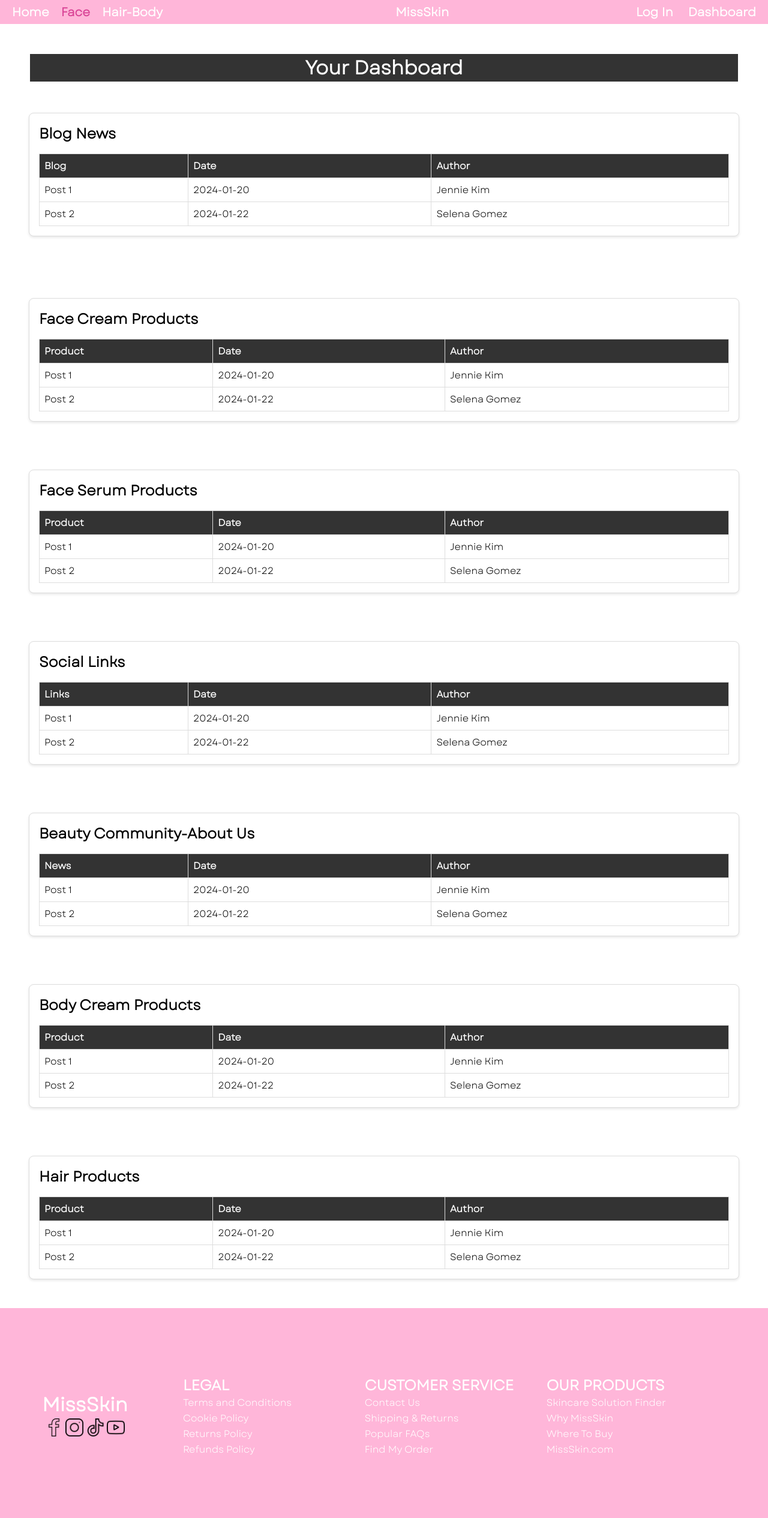
After one commit to RitaShkodra/MissSkin, a PHP site: page /dashboard.html in a window 1280 px wide. The commit adds this page. Shown: the whole page at 60% size. Run offline with PHP 8.4, Linux system fonts and the light colour scheme.

Commit message:
I created the dashboard with tables along with the HTML and CSS code

```diff
--- /dev/null
+++ b/MissSkin.txt
@@ -0,0 +1,6 @@
+
+
+https://github.com/RitaShkodra/MissSkin
+
+Gerta Ahma    id-222364875
+Rita Shkdra   id-222367817
--- /dev/null
+++ b/dashboard.html
@@ -0,0 +1,273 @@
+<!DOCTYPE html>
+<html lang="en">
+<head>
+    <meta charset="UTF-8">
+    <meta name="viewport" content="width=device-width, initial-scale=1.0">
+    <title>Document</title>
+    <link rel="stylesheet" href="home.css">
+</head>
+<body>
+    <div class="nav">
+        <p>
+            <div class="navicon">&#9776;</div>
+           <a href="home.html"> <label for="">Home</label></a>
+            <a href="face.html" class="active"><label for="">Face</label></a>
+           <a href="hairbody.html"> <label for="">Hair-Body</label></a>
+            <a href="home.html" class="MissSkin"><label for="">MissSkin</label></a>
+           <a href="login.html" class="LogIn"> <label for="" >Log In</label></a>
+           <a href="dashboard.html" class="Dashboard"> <label for="" >Dashboard</label></a>
+
+        </p>
+    </div>
+    <div class="DSH">
+        <h1>Your Dashboard</h1>
+    </div>
+
+      <section>
+        <div class="bNews">
+          <h2>Blog News</h2>
+          <table>
+            <!-- Tabela për Blog News -->
+            <thead>
+              <tr>
+                <th>Blog</th>
+                <th>Date</th>
+                <th>Author</th>
+              </tr>
+            </thead>
+            <tbody>
+              <!-- Rreshtat e dhënave për Blog News -->
+              <tr>
+                <td>Post 1</td>
+                <td>2024-01-20</td>
+                <td>Jennie Kim </td>
+              </tr>
+              <tr>
+                <td>Post 2</td>
+                <td>2024-01-22</td>
+                <td>Selena Gomez</td>
+              </tr>
+            </tbody>
+          </table>
+        </div>
+
+      </section>
+      <br>
+      <section>
+        <div class="bNews">
+          <h2>Face Cream Products</h2>
+          <table>
+            <!-- Tabela për Face Cream -->
+            <thead>
+              <tr>
+                <th>Product</th>
+                <th>Date</th>
+                <th>Author</th>
+              </tr>
+            </thead>
+            <tbody>
+              <tr>
+                <td>Post 1</td>
+                <td>2024-01-20</td>
+                <td>Jennie Kim </td>
+              </tr>
+              <tr>
+                <td>Post 2</td>
+                <td>2024-01-22</td>
+                <td>Selena Gomez</td>
+              </tr>
+            </tbody>
+          </table>
+        </div>
+      </section>
+
+      <section>
+        <div class="bNews">
+          <h2>Face Serum Products</h2>
+          <table>
+            <!-- Tabela për Blog News -->
+            <thead>
+              <tr>
+                <th>Product</th>
+                <th>Date</th>
+                <th>Author</th>
+              </tr>
+            </thead>
+            <tbody>
+              <!-- Rreshtat e dhënave për Face Serums -->
+              <tr>
+                <td>Post 1</td>
+                <td>2024-01-20</td>
+                <td>Jennie Kim </td>
+              </tr>
+              <tr>
+                <td>Post 2</td>
+                <td>2024-01-22</td>
+                <td>Selena Gomez</td>
+              </tr>
+            </tbody>
+          </table>
+        </div>
+      </section>
+
+
+      <section>
+        <div class="bNews">
+          <h2>Social Links</h2>
+          <table>
+            <!-- Tabela për Blog News -->
+            <thead>
+              <tr>
+                <th>Links</th>
+                <th>Date</th>
+                <th>Author</th>
+              </tr>
+            </thead>
+            <tbody>
+              <!-- Rreshtat e dhënave për  Social Links -->
+              <tr>
+                <td>Post 1</td>
+                <td>2024-01-20</td>
+                <td>Jennie Kim </td>
+              </tr>
+              <tr>
+                <td>Post 2</td>
+                <td>2024-01-22</td>
+                <td>Selena Gomez</td>
+              </tr>
+            </tbody>
+          </table>
+        </div>
+      </section>
+
+
+      <section>
+        <div class="bNews">
+          <h2>Beauty Community-About Us</h2>
+          <table>
+            <!-- Tabela për Blog News -->
+            <thead>
+              <tr>
+                <th>News</th>
+                <th>Date</th>
+                <th>Author</th>
+              </tr>
+            </thead>
+            <tbody>
+              <!-- Rreshtat e dhënave për  Beauty Community -->
+              <tr>
+                <td>Post 1</td>
+                <td>2024-01-20</td>
+                <td>Jennie Kim </td>
+              </tr>
+              <tr>
+                <td>Post 2</td>
+                <td>2024-01-22</td>
+                <td>Selena Gomez</td>
+              </tr>
+            </tbody>
+          </table>
+        </div>
+      </section>
+
+      <section>
+        <div class="bNews">
+          <h2>Body Cream Products</h2>
+          <table>
+            <!-- Tabela për Blog News -->
+            <thead>
+              <tr>
+                <th>Product</th>
+                <th>Date</th>
+                <th>Author</th>
+              </tr>
+            </thead>
+            <tbody>
+              <!-- Rreshtat e dhënave për  Body Cream -->
+              <tr>
+                <td>Post 1</td>
+                <td>2024-01-20</td>
+                <td>Jennie Kim </td>
+              </tr>
+              <tr>
+                <td>Post 2</td>
+                <td>2024-01-22</td>
+                <td>Selena Gomez</td>
+              </tr>
+            </tbody>
+          </table>
+        </div>
+      </section>
+
+      <section>
+        <div class="bNews">
+          <h2>Hair Products</h2>
+          <table>
+            <!-- Tabela për Blog News -->
+            <thead>
+              <tr>
+                <th>Product</th>
+                <th>Date</th>
+                <th>Author</th>
+              </tr>
+            </thead>
+            <tbody>
+              <!-- Rreshtat e dhënave për  Body Cream -->
+              <tr>
+                <td>Post 1</td>
+                <td>2024-01-20</td>
+                <td>Jennie Kim </td>
+              </tr>
+              <tr>
+                <td>Post 2</td>
+                <td>2024-01-22</td>
+                <td>Selena Gomez</td>
+              </tr>
+            </tbody>
+          </table>
+        </div>
+      </section>
+
+
+
+
+
+
+      <footer>
+        <div class="footer">
+            <div class="minifooter">
+                <h1 id="footerTitle">MissSkin</h1>
+                <p id="icon"><a href="https://www.facebook.com/" target="_blank"><img src="Fotot/facebook.png" alt=""></a>
+                    <a href="https://www.Instagram.com" target="_blank" ><img src="Fotot/instagram.png" alt=""></a>
+                    <a href="https://www.tiktok.com" target="_blank"><img src="Fotot/tik-tok.png" alt=""></a>
+                    <a href="https://www.youtube.com" target="_blank"><img src="Fotot/youtube.png" alt=""></a>
+                </p>
+            </div>
+            <div class="minifooter">
+                <h2>LEGAL</h2>
+               <p>Terms and Conditions</p>
+               <p>Cookie Policy</p>
+               <p>Returns Policy</p>
+               <p>Refunds Policy</p>
+            </div>
+            <div class="minifooter">
+                <h2>CUSTOMER SERVICE</h2>
+               <p>Contact Us</p>
+               <p>Shipping & Returns</p>
+               <p>Popular FAQs</p>
+               <p>Find My Order</p>
+            </div>
+            <div class="minifooter">
+                <h2>OUR PRODUCTS</h2>
+               <p>Skincare Solution Finder</p>
+               <p>Why MissSkin</p>
+               <p>Where To Buy</p>
+               <p>MissSkin.com</p>
+            </div>
+        </div>
+
+    </footer>
+
+
+</body>
+</html>
--- a/face.html
+++ b/face.html
@@ -15,6 +15,7 @@
            <a href="hairbody.html"> <label for="">Hair-Body</label></a>
             <a href="home.html" class="MissSkin"><label for="">MissSkin</label></a>
            <a href="login.html" class="LogIn"> <label for="" >Log In</label></a>
+
         </p>
     </div>
     <div class="oferta-face"><img src="Fotot/slider3.png" alt=""></div>
--- a/home.css
+++ b/home.css
@@ -870,3 +870,46 @@ hr{
 
 
     }
+
+      .DSH h1{
+        margin-top: 50px ;
+        margin-bottom: 20px;
+        margin-left: 50px;
+        margin-right: 50px;
+        text-align: center;
+        background-color: #333;
+        color: white;
+      }
+
+    section {
+        display: flex;
+        flex-wrap: wrap;
+        justify-content: space-around;
+        padding: 2em;
+      }
+
+      .bNews {
+        background-color: #fff;
+        border: 1px solid #ddd;
+        border-radius: 8px;
+        padding: 1em;
+        flex: 1;
+        margin: 0 1em 1em 1em;
+        box-shadow: 0 2px 4px rgba(0, 0, 0, 0.1);      }
+
+      table {
+        width: 100%;
+        border-collapse: collapse;
+        margin-top: 1em;
+      }
+
+      th, td {
+        border: 1px solid #ddd;
+        padding: 8px;
+        text-align: left;
+      }
+
+      th {
+        background-color: #333;
+        color: white;
+      }
--- a/login.html
+++ b/login.html
@@ -18,6 +18,8 @@
            <a href="hairbody.html"> <label for="">Hair-Body</label></a>
             <a href="home.html" class="MissSkin"><label for="">MissSkin</label></a>
            <a href="login.html" class="LogIn active"> <label for="" >Log In</label></a>
+           <a href="dashboard.html" class="Dashboard"> <label for="" >Dashboard</label></a>
+
         </p>
     </div>
 
--- a/register.html
+++ b/register.html
@@ -15,6 +15,7 @@
            <a href="hairbody.html"> <label for="">Hair-Body</label></a>
             <a href="home.html" class="MissSkin"><label for="">MissSkin</label></a>
            <a href="login.html" class="LogIn active"> <label for="" >Log In</label></a>
+
         </p>
     </div>
     <div class="registerbox">
```
Also changed, not shown: 1 other file.
